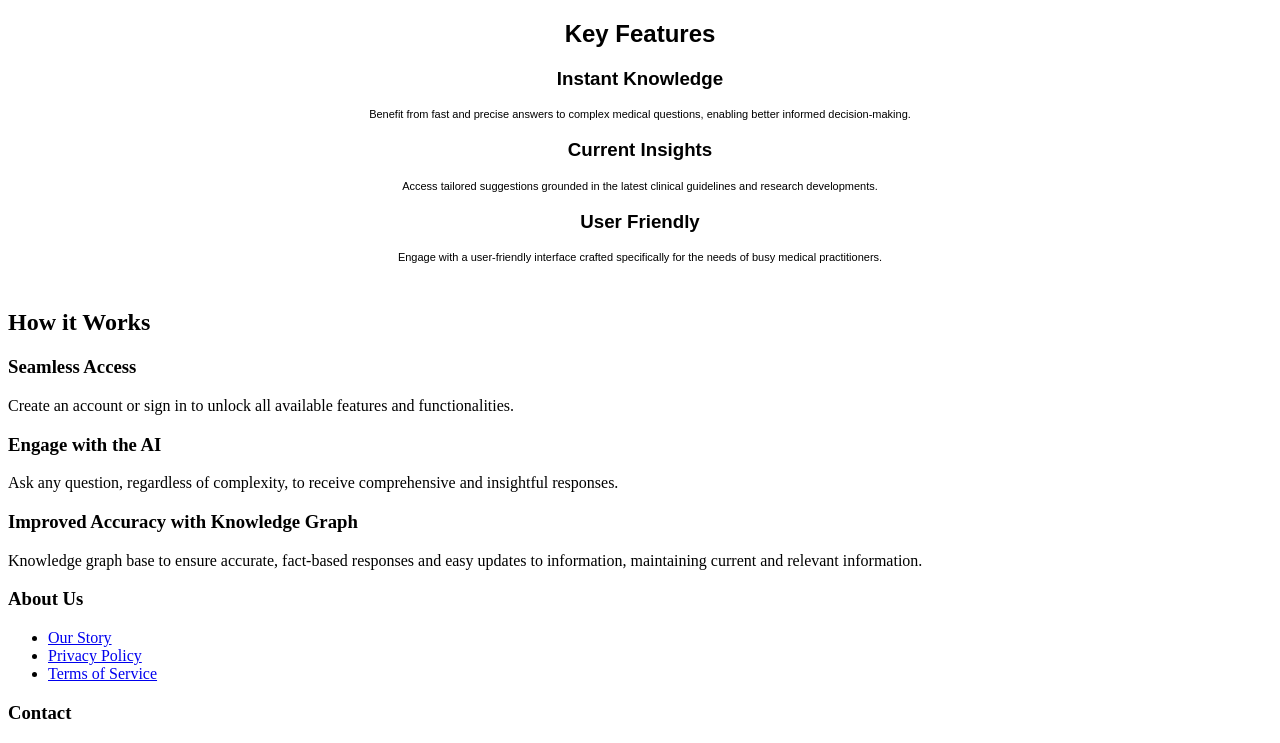
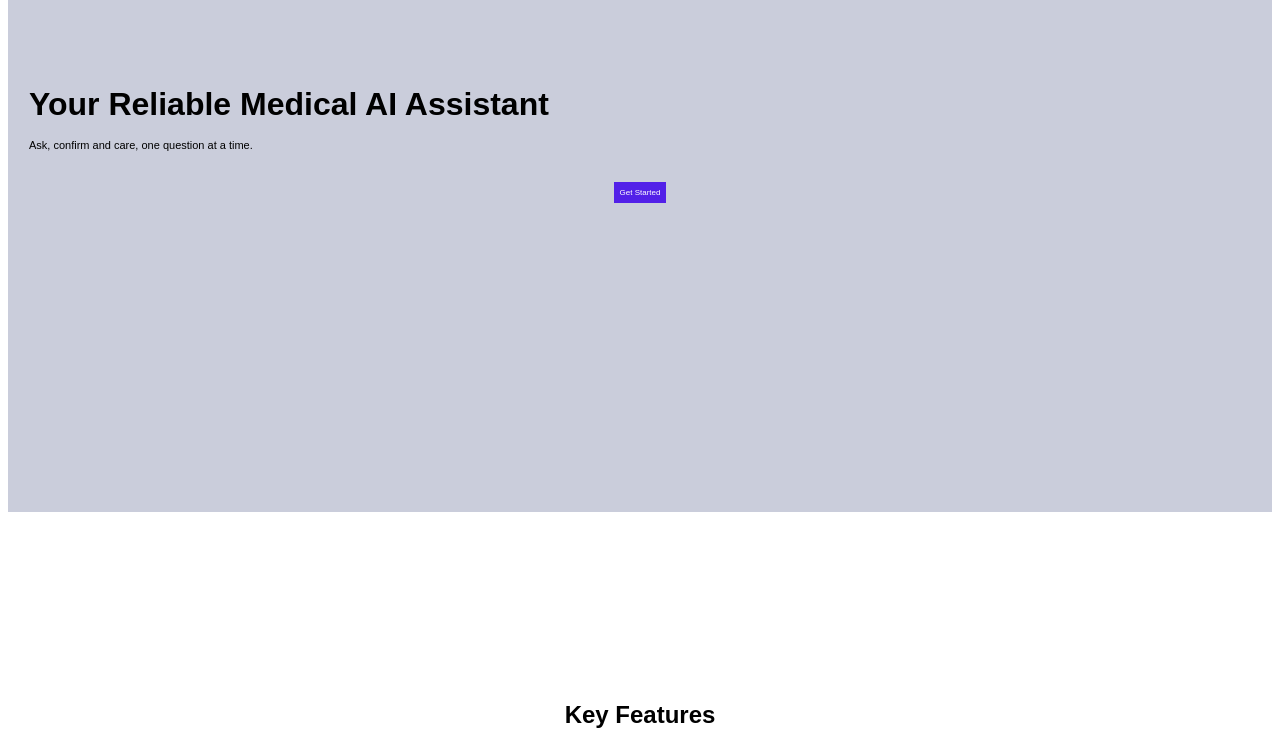
Before and after one commit to fateeS88/DrGPT, a React (Vite) app: page / in a window 1280 px wide. Shown: the part 240-983 px from the top of the page. Built offline with nearby package versions, Linux system fonts and the light colour scheme.

Commit message:
features

```diff
--- a/src/App.css
+++ b/src/App.css
@@ -125,30 +125,41 @@ form button:hover {
 
 .intro-container {
 width: 100%;
+height: 85vh;
 text-align: center;
 font-family: sans-serif;
 border: 1px solid #cacddb;
 padding: 20px;
 padding-top: 0px;
 padding-bottom: 15px;
-margin: 20px auto;
+margin: 0px auto;
 background-color: #cacddb;
+display: flex;
+flex-direction: column;
+justify-content: center;
+align-items: center;
 }
 
 .intro-container h2 {
-  font-size: 24px ;
-  margin-bottom: 0px;
+  font-size: 32px ;
+  margin-bottom: 15px;
+  display: inline-block;
+  text-align: left;
+  width: 100%;
+  margin-top: -40px;
 }
 
 .intro-container p {
   font-size: 11px ;
   margin-top: 1px;
-  margin-bottom: 15px;
+  margin-bottom: 30px;
+  width: 100%;
+  text-align: left;
 }
 
 .intro-container button {
-  width: 23%;
-  padding: 3px;
+  width: 100%;
+  padding: 5px;
   font-size: 8px;
   border: 1px solid rgb(82, 32, 232);
   background-color: rgb(82, 32, 232);
@@ -158,17 +169,47 @@ background-color: #cacddb;
 
 .features {
   width: 100%;
+  height: 100vh;
   text-align: center;
   font-family: sans-serif;
-  margin: 0px;
+  margin: 20px 0 0;
   padding: 15px;
+  display: flex;
+  flex-direction: column;
+  align-items: center;
+  justify-content: center;
+  gap: 20px;
 }
 
-.features h2 {
-  font-size: 24px ;
+.features h3 {
+  font-size: 24px;
+  margin-bottom: 5px;
 }
 
+.feature-item {
+  background-color: #f9f9f9;
+  border: 1px solid #ddd;
+  border-radius: 8px;
+  padding: 20px;
+  width: 100%;
+  max-width: 400px;
+  display: flex;
+  flex-direction: column;
+  align-items: center;
+  gap: 5px;
+}
 
-.features p {
-  font-size: 11px ;
+.feature-icon {
+  font-size: 24px;
+  color: rgb(82, 32, 232);
 }
+
+.feature-item h4 {
+  font-size: 18px;
+  margin: 0;
+}
+
+.feature-item p {
+  font-size: 12px;
+  margin: 0;
+}
--- a/src/Components/Sections/Features.jsx
+++ b/src/Components/Sections/Features.jsx
@@ -1,16 +1,23 @@
+import { HiOutlineHandThumbUp } from "react-icons/hi2";
+import { HiOutlineLightBulb } from "react-icons/hi2";
+import { HiOutlineMagnifyingGlass } from "react-icons/hi2";
+
 const features = [
-    {title: "Instant Knowledge", description: "Benefit from fast and precise answers to complex medical questions, enabling better informed decision-making."},
-    {title: "Current Insights", description: "Access tailored suggestions grounded in the latest clinical guidelines and research developments."},
-    {title: "User Friendly", description: "Engage with a user-friendly interface crafted specifically for the needs of busy medical practitioners."}
+    {icon: <HiOutlineMagnifyingGlass />, title: "Instant Knowledge", description: "Benefit from fast and precise answers to complex medical questions, enabling better informed decision-making."},
+    {icon: <HiOutlineLightBulb />, title: "Current Insights", description: "Access tailored suggestions grounded in the latest clinical guidelines and research developments."},
+    {icon: <HiOutlineHandThumbUp />, title: "User Friendly", description: "Engage with a user-friendly interface crafted specifically for the needs of busy medical practitioners."}
 ]
 
 export default function Features () {
     return (
         <div className="features">
-            <h2> Key Features </h2>
+            <h3> Key Features </h3>
             {features.map((feature, index) => (
-                <div  key={index}>
-                    <h3>{feature.title}</h3>
+                <div  key={index} className="feature-item">
+                 <div className="feature-icon">
+                        {feature.icon}
+                    </div>
+                    <h4>{feature.title}</h4>
                     <p>{feature.description}</p>
                 </div>
             ))}
--- a/src/Components/Sections/Intro.jsx
+++ b/src/Components/Sections/Intro.jsx
@@ -4,7 +4,7 @@ export default function Intro () {
     return (
         <div className="intro-container">
             <h2> Your Reliable Medical AI Assistant </h2>
-            <p> Ask, confirm and care, one question at a time </p>
+            <p> Ask, confirm and care, one question at a time. </p>
             <Link to="/signup">
             <button>
                 Get Started
```
